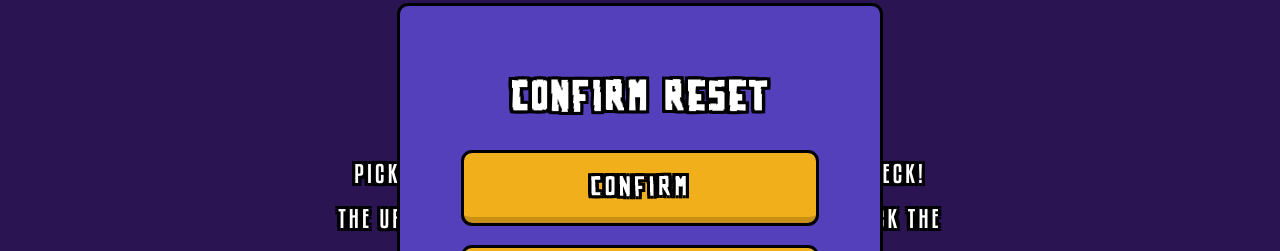
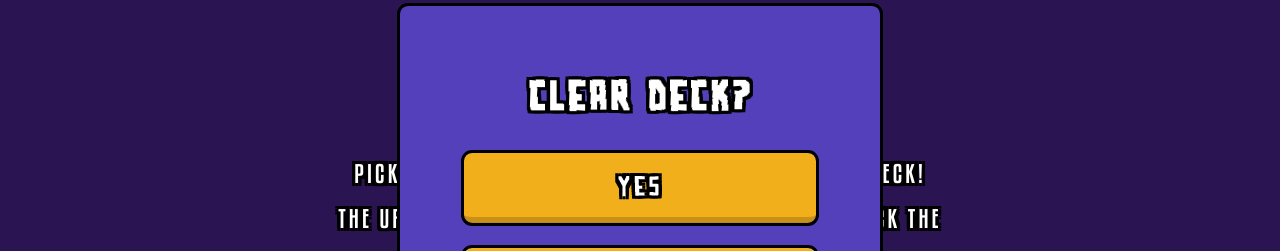
Before and after one commit to CoolDotty/fvf-decks, a React (Create React App) app: page / in a window 1280 px wide. Both pictures are taken after a click on the button "RESET". Shown: the part 206-457 px from the top of the page. Built offline with nearby package versions, Linux system fonts and the light colour scheme.

Commit message:
Update src/Modal/index.jsx
Co-authored-by: Karl Phillips <k@rlphilli.ps>

```diff
--- a/src/Modal/index.jsx
+++ b/src/Modal/index.jsx
@@ -5,8 +5,8 @@ import Button from '../Button';
 function Modal({ isOpen, onCancel, onConfirm }) {
   return (
     <div className={`modal ${isOpen ? 'open' : ''}`}>
-      <h2>Confirm Reset</h2>
-      <Button onClick={onConfirm} label="CONFIRM" />
+      <h2>Clear Deck?</h2>
+      <Button onClick={onConfirm} label="Yes" />
       <Button onClick={onCancel} label="CANCEL" />
     </div>
   );
```
